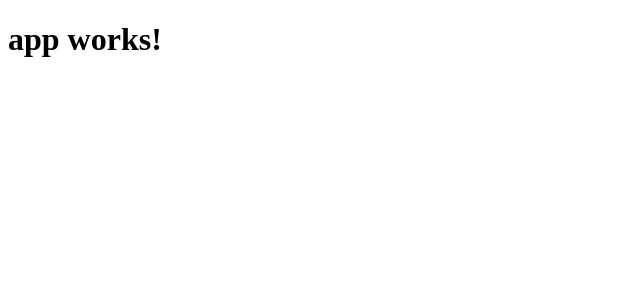
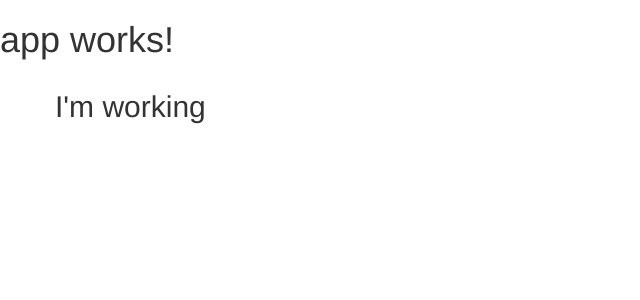
Before and after one commit to jeremiahlumontod/angular4-lesson-by-max, an Angular app: page / in a window 1280 px wide. Shown: the top 300 px of the page, without its empty margins (0-640 px from the left). Built offline with nearby package versions, Linux system fonts and the light colour scheme.

Commit message:
test bootstrap

```diff
--- a/angular-cli.json
+++ b/angular-cli.json
@@ -18,6 +18,7 @@
       "tsconfig": "tsconfig.json",
       "prefix": "app",
       "styles": [
+        "../node_modules/bootstrap/dist/css/bootstrap.min.css",
         "styles.css"
       ],
       "scripts": [],
--- a/package.json
+++ b/package.json
@@ -5,7 +5,7 @@
   "angular-cli": {},
   "scripts": {
     "ng": "ng",
-    "start": "ng serve",
+    "start": "ng serve --host 0.0.0.0 --port 8080 --live-reload-port 8081",
     "test": "ng test",
     "pree2e": "webdriver-manager update --standalone false --gecko false",
     "e2e": "protractor"
--- a/src/app/app.component.html
+++ b/src/app/app.component.html
@@ -1,3 +1,10 @@
 <h1>
   {{title}}
 </h1>
+<div class="container">
+  <div class="row">
+    <div class="col-md=12">
+      <h2>I'm working</h2>
+    </div>
+  </div>
+</div>
```
